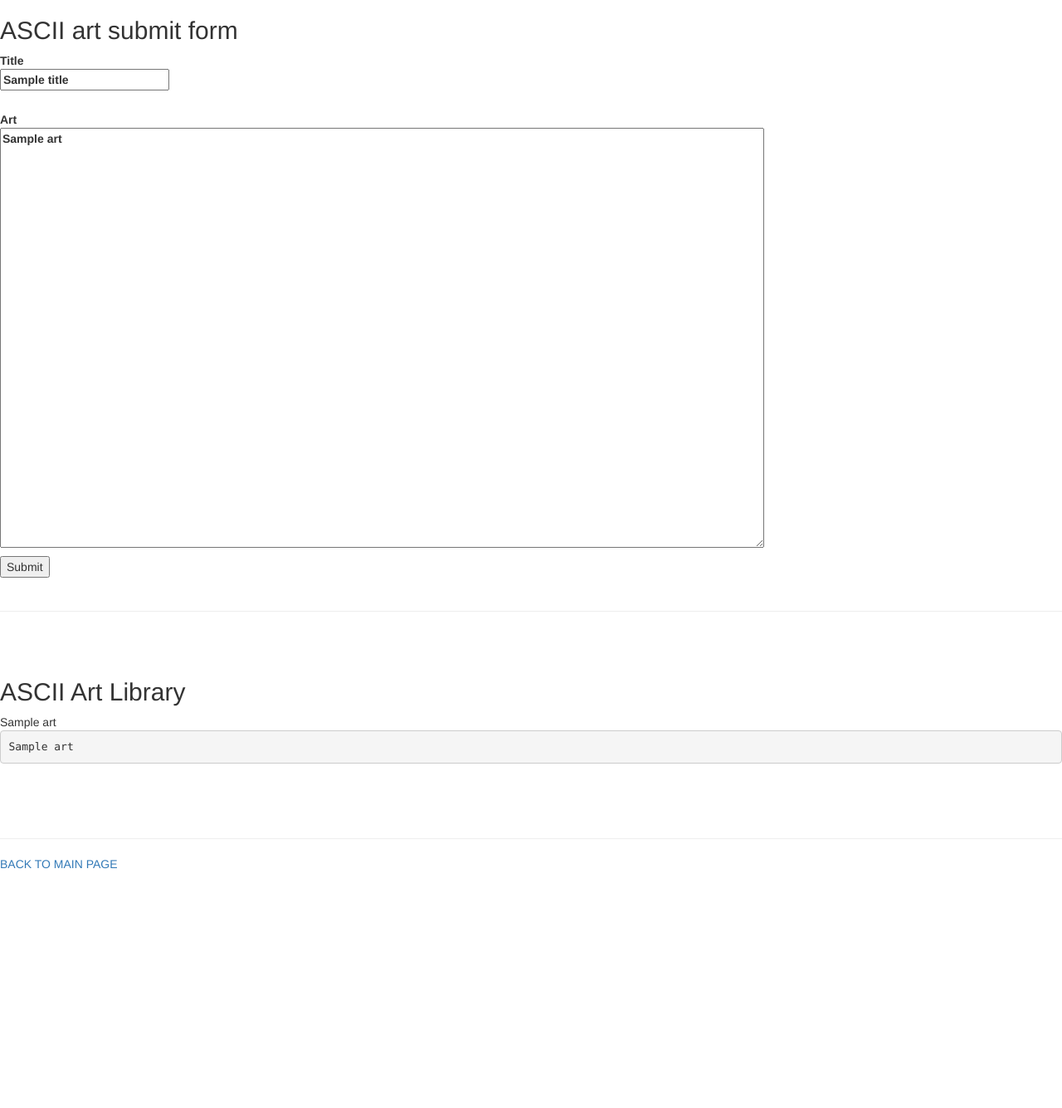
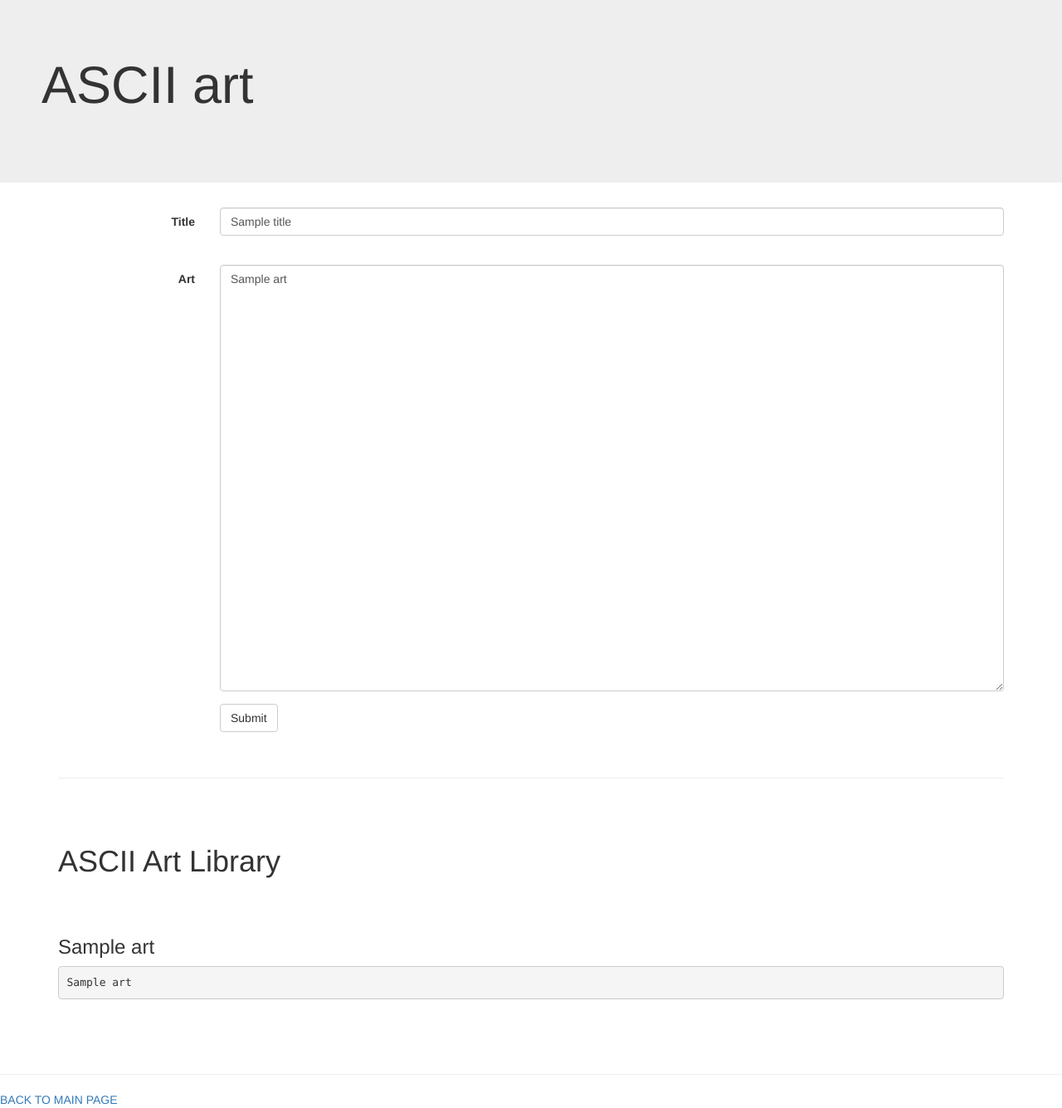
Before and after one commit to dthung1602/MyWebApp, a Python web app: template templates/ascii_art.html in a window 1280 px wide. Shown: the whole page at 83% size. Before the commit the page ends 1047 px from the top, so only its background shows below. Run offline with Jinja, Linux system fonts and the light colour scheme; the template is opened without the code that fills it: most values are stand-ins (such as "Sample title", 1, 10 or a date in 2020); some libraries are stand-ins or nearby versions.

Commit message:
small changes

```diff
--- a/templates/ascii_art.html
+++ b/templates/ascii_art.html
@@ -1,35 +1,54 @@
 {% extends "base.html" %}
 
 {% block body %}
-<h2>ASCII art submit form</h2>
-<form method="post">
-    <label>
-        <div>Title</div>
-        <input name="title" value="{{title}}">
-    </label>
 
+<div class="jumbotron">
+    <h1 style="padding-bottom:25px;padding-left:50px">ASCII art</h1>
+</div>
+
+<div class="container">
+    <!--<form method="post" class="form-horizontal">-->
+    <!--<div class="form-group">-->
+    <!--<label class="form-control col-sm-2">Title</label>-->
+    <!--<div class="col-sm-10">-->
+    <!--<input name="title" value="{{title}}">-->
+    <!--</div>-->
+    <!--</div>-->
+    <form method="post" class="form-horizontal">
+        <div class="form-group">
+            <label class="control-label col-sm-2" for="title">Title</label>
+            <div class="col-sm-10">
+                <input class="form-control" id="title" name="title" value="{{title}}" placeholder="Enter title">
+            </div>
+        </div>
+        <br>
+
+        <div class="form-group">
+            <label class="control-label col-sm-2" for="art">Art</label>
+            <div class="col-sm-10">
+                <textarea name="art" id="art" rows="25" cols="100" placeholder="Enter ASCII art" class="form-control">{{art}}</textarea>
+            </div>
+        </div>
+
+        <div style="color:red">{{error}}</div>
+        <div class="form-group">
+            <div class="col-sm-offset-2 col-sm-10">
+                <button type="submit" class="btn btn-default">Submit</button>
+            </div>
+        </div>
+    </form>
+
+    <br>
+    <hr>
     <br><br>
 
-    <label>
-        <div>Art</div>
-        <textarea name="art" rows="25", cols="100">{{art}}</textarea>
-    </label>
+    <h1 style="padding-bottom:50px">ASCII Art Library</h1>
 
-    <div style="color:red">{{error}}</div>
-    <input type="submit">
-</form>
-
-<br><hr>
-<br><br>
-
-<h2>ASCII Art Library</h2>
-
-{% for a in arts %}
-    <div class="art">
-        <div class="art-title">{{a.title}}</div>
-        <pre class="art-content">{{a.art}}</pre>
-        <br>
-    </div>
-{% endfor %}
+    {% for a in arts %}
+    <h3>{{a.title}}</h3>
+    <pre>{{a.art}}</pre>
+    <br>
+    {% endfor %}
+</div>
 
 {% endblock %}
--- a/templates/base.html
+++ b/templates/base.html
@@ -6,7 +6,6 @@
     <meta charset="utf-8">
     <title>{{__page_title__}}</title>
     <meta name="viewport" content="width=device-width, initial-scale=1">
-    <!--<link rel="stylesheet" href="https://maxcdn.bootstrapcdn.com/bootstrap/3.3.7/css/bootstrap.min.css">-->
     <link rel="stylesheet" href="{{__host__}}/static/css/bootstrap.min.css">
 </head>
 
```
Also changed, not shown: templates/single_blog.html (+4 -3 lines).
